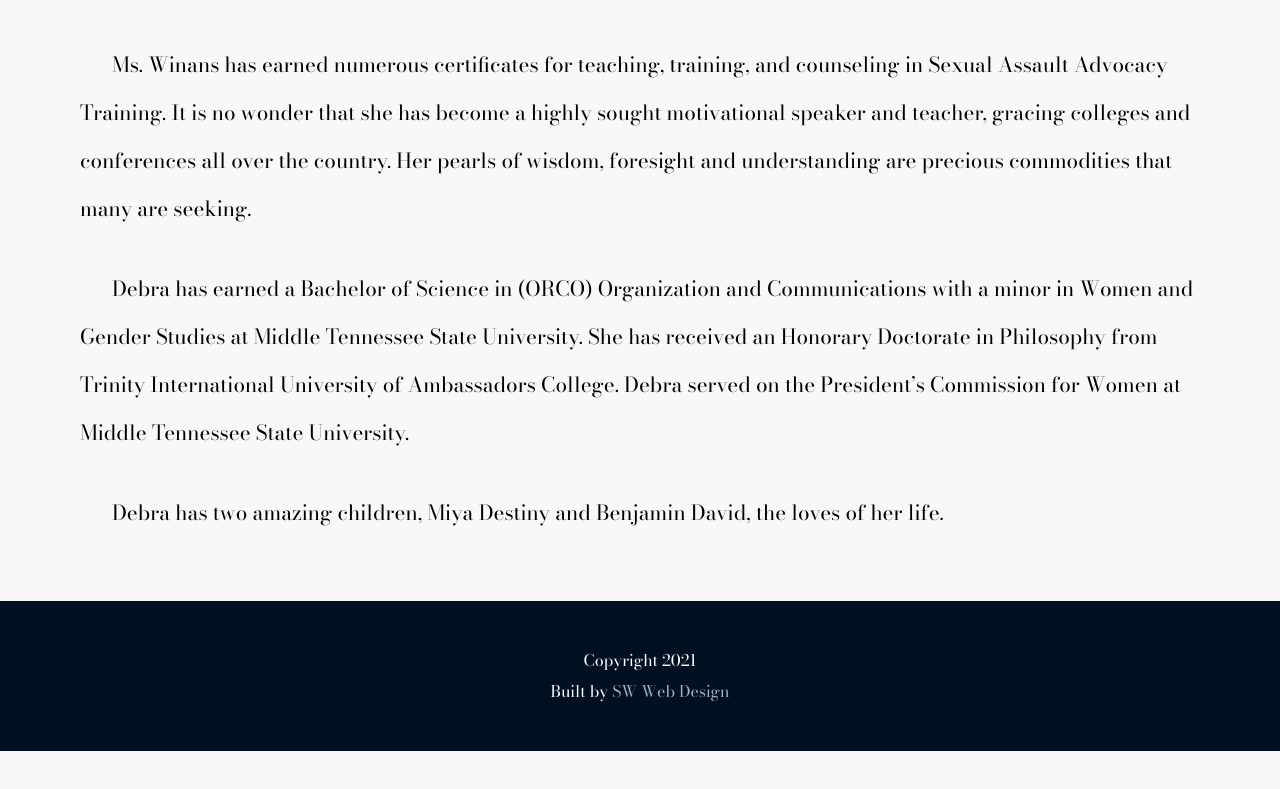
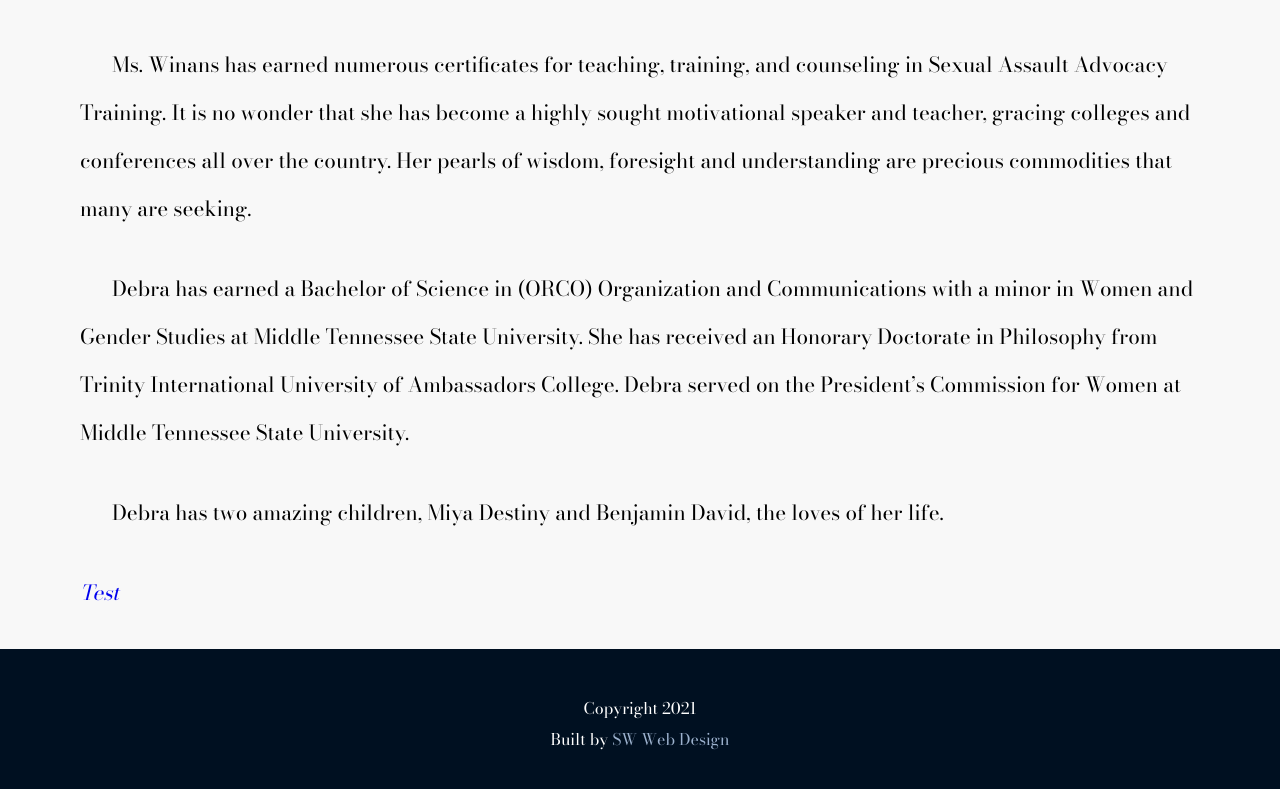
Before and after one commit to steven2711/debra-winans, a Next.js app: page /about in a window 1280 px wide. Shown: the part 1097-1886 px from the top of the page. Before the commit the page ends 1848 px from the top, so only its background shows below. Built offline with nearby package versions, Linux system fonts and the light colour scheme.

Commit message:
hjsbchjbsjc

```diff
--- a/pages/about.js
+++ b/pages/about.js
@@ -78,6 +78,7 @@ export default function AboutPage() {
               Debra has two amazing children, Miya Destiny and Benjamin David,
               the loves of her life.
             </p>
+            <Link href="/contact">Test</Link>
           </div>
         </div>
       </div>
```
